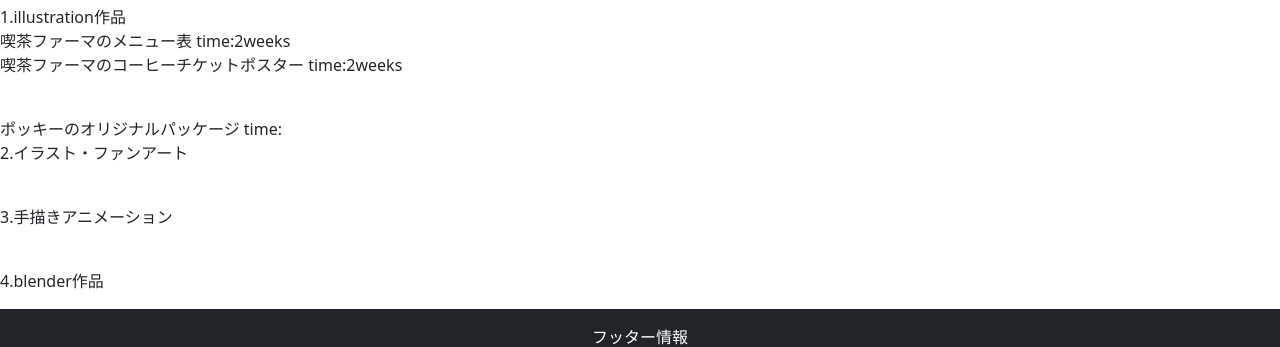
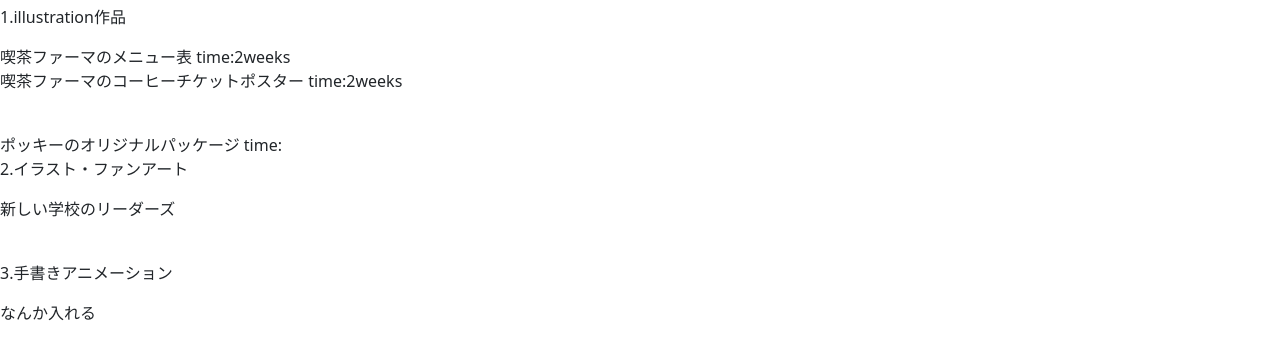
Before and after one commit to lmii1025/portfolio, a plain HTML site: page index.html in a window 1280 px wide. Shown: the part 608-955 px from the top of the page. Drawn offline with nearby package versions, Linux system fonts and the light colour scheme.

Commit message:
項目追加

```diff
--- a/index.html
+++ b/index.html
@@ -27,11 +27,15 @@
     <main>
         <section id="works">
             <h2>my works</h2>
-            <p>1.illustration作品<br>喫茶ファーマのメニュー表 time:2weeks<br>喫茶ファーマのコーヒーチケットポスター time:2weeks</p>
+            <p class="list-link">1.illustration作品</p>
+            <p>喫茶ファーマのメニュー表 time:2weeks<br>喫茶ファーマのコーヒーチケットポスター time:2weeks</p>
             <br>ポッキーのオリジナルパッケージ time:<br>
-            <p>2.イラスト・ファンアート</p><br>
-            <p>3.手描きアニメーション</p><br>
-            <p>4.blender作品</p>
+            <p class="list-link1">2.イラスト・ファンアート</p>
+            <p>新しい学校のリーダーズ</p><br>
+            <p class="list-link2">3.手書きアニメーション</p>
+            <p>なんか入れる</p><br>
+            <p class="list-link3">4.blender作品</p>
+            <p>家とか</p>
             </section>
     </main>
 
```
